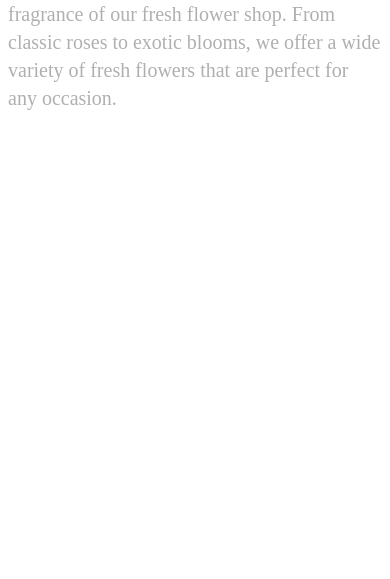
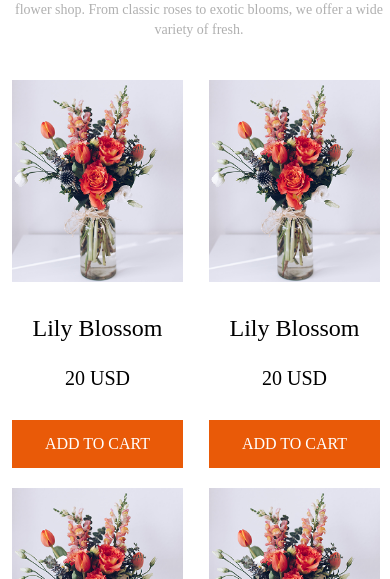
Before and after one commit to Azizul-haque1/B12A02-Responsive-Flowers, a plain HTML site: page index.html in a window 390 px wide. Shown: the part 521-1100 px from the top of the page. Before the commit the page ends 844 px from the top, so only its background shows below. Drawn offline with nearby package versions, Linux system fonts and the light colour scheme.

Commit message:
plants section added with responsive

```diff
--- a/index.html
+++ b/index.html
@@ -38,8 +38,11 @@
         <section class="banner-section w-full lg:w-[80%] p-2 flex flex-col-reverse lg:flex-row mt-2 lg:my-28 lg:mx-auto lg:flex lg:justify-between
        lg:items-end">
             <div class="banner-content w-full lg:w-[45%] ">
-                <h2 class="text-6xl font-bold -">ALWAYS <span class="text-[#E95A08]">FRESH FLOWERS</span></h2>
-                <p class="text-[#00000050] text-xl">Indulge your senses with the beauty and fragrance of our fresh
+                <h2 class="  text-2xl lg:text-6xl font-bold -">ALWAYS <span class="text-[#E95A08]">FRESH
+                        <br>FLOWERS</span>
+                </h2>
+                <p class="text-[#00000050] text-sm lg:text-xl">Indulge your senses with the beauty and fragrance of our
+                    fresh
                     flower shop.
                     From classic roses to
                     exotic blooms, we
@@ -60,6 +63,81 @@
     <!-- main section start -->
     <main>
 
+        <section class="plants-section  w-full p-2 lg:w-[80%] mx-1 lg:mx-auto tec">
+            <div class="plants-header text-center">
+                <h3 class="text-2xl text-center lg:text-5xl mb-4 font-bold"><span class="text-[#E95A08]">Our</span>
+                    Plants</h3>
+                <p class="w-full lg:w-[60%] text-center mx-0 lg:mx-auto text-sm lg:text-xl text-[#00000050]">Indulge
+                    your
+                    senses with the
+                    beauty and
+                    fragrance of
+                    our
+                    fresh flower
+                    shop. From
+                    classic roses to
+                    exotic blooms, we
+                    offer a wide variety of fresh.</p>
+            </div>
+
+
+
+            <div class="plants-card-container grid grid-cols-2 lg:grid-cols-4 mt-10 gap-5">
+                <div class="plants-card w-[171px] lg:w-[270px] text-center">
+                    <img class="mb-7" src="./assets/sample-flower-image.png" alt="">
+                    <h6 class="text-2xl">Lily Blossom</h6>
+                    <p class="text-xl mt-5">20 USD</p>
+                    <button class="py-3 px-6 mt-7 w-full text-white bg-[#E95A08]">ADD TO CART</button>
+                </div>
+                <div class="plants-card w-[171px] lg:w-[270px] text-center">
+                    <img class="mb-7" src="./assets/sample-flower-image.png" alt="">
+                    <h6 class="text-2xl">Lily Blossom</h6>
+                    <p class="text-xl mt-5">20 USD</p>
+                    <button class="py-3 px-6 mt-7 w-full text-white bg-[#E95A08]">ADD TO CART</button>
+                </div>
+                <div class="plants-card w-[171px] lg:w-[270px] text-center">
+                    <img class="mb-7" src="./assets/sample-flower-image.png" alt="">
+                    <h6 class="text-2xl">Lily Blossom</h6>
+                    <p class="text-xl mt-5">20 USD</p>
+                    <button class="py-3 px-6 mt-7 w-full text-white bg-[#E95A08]">ADD TO CART</button>
+                </div>
+                <div class="plants-card w-[171px] lg:w-[270px] text-center">
+                    <img class="mb-7" src="./assets/sample-flower-image.png" alt="">
+                    <h6 class="text-2xl">Lily Blossom</h6>
+                    <p class="text-xl mt-5">20 USD</p>
+                    <button class="py-3 px-6 mt-7 w-full text-white bg-[#E95A08]">ADD TO CART</button>
+                </div>
+                <div class="plants-card w-[171px] lg:w-[270px] text-center">
+                    <img class="mb-7" src="./assets/sample-flower-image.png" alt="">
+                    <h6 class="text-2xl">Lily Blossom</h6>
+                    <p class="text-xl mt-5">20 USD</p>
+                    <button class="py-3 px-6 mt-7 w-full text-white bg-[#E95A08]">ADD TO CART</button>
+                </div>
+                <div class="plants-card w-[171px] lg:w-[270px] text-center">
+                    <img class="mb-7" src="./assets/sample-flower-image.png" alt="">
+                    <h6 class="text-2xl">Lily Blossom</h6>
+                    <p class="text-xl mt-5">20 USD</p>
+                    <button class="py-3 px-6 mt-7 w-full text-white bg-[#E95A08]">ADD TO CART</button>
+                </div>
+                <div class="plants-card w-[171px] lg:w-[270px] text-center">
+                    <img class="mb-7" src="./assets/sample-flower-image.png" alt="">
+                    <h6 class="text-2xl">Lily Blossom</h6>
+                    <p class="text-xl mt-5">20 USD</p>
+                    <button class="py-3 px-6 mt-7 w-full text-white bg-[#E95A08]">ADD TO CART</button>
+                </div>
+                <div class="plants-card w-[171px] lg:w-[270px] text-center">
+                    <img class="mb-7" src="./assets/sample-flower-image.png" alt="">
+                    <h6 class="text-2xl">Lily Blossom</h6>
+                    <p class="text-xl mt-5">20 USD</p>
+                    <button class="py-3 px-6 mt-7 w-full text-white bg-[#E95A08]">ADD TO CART</button>
+                </div>
+
+
+            </div>
+
+
+        </section>
+
 
     </main>
     <!-- main section end -->
```
Also changed, not shown: 1 other file.
